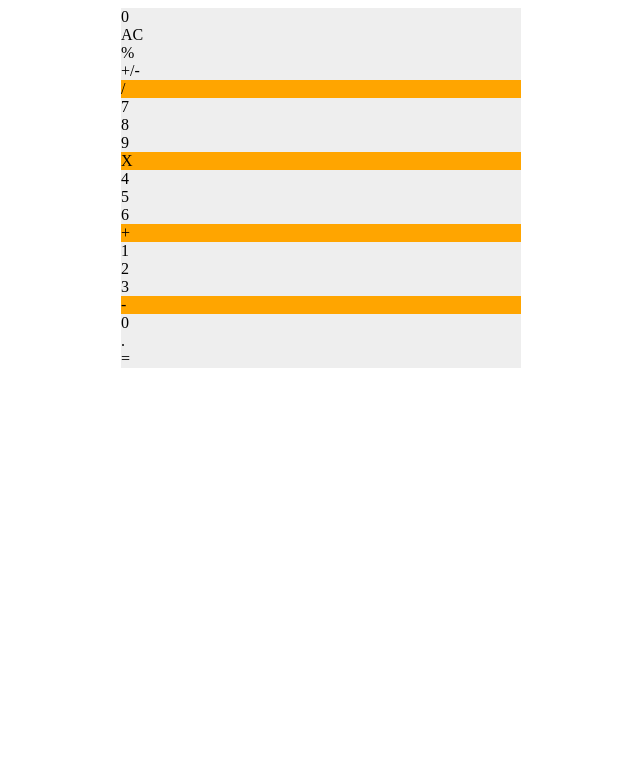
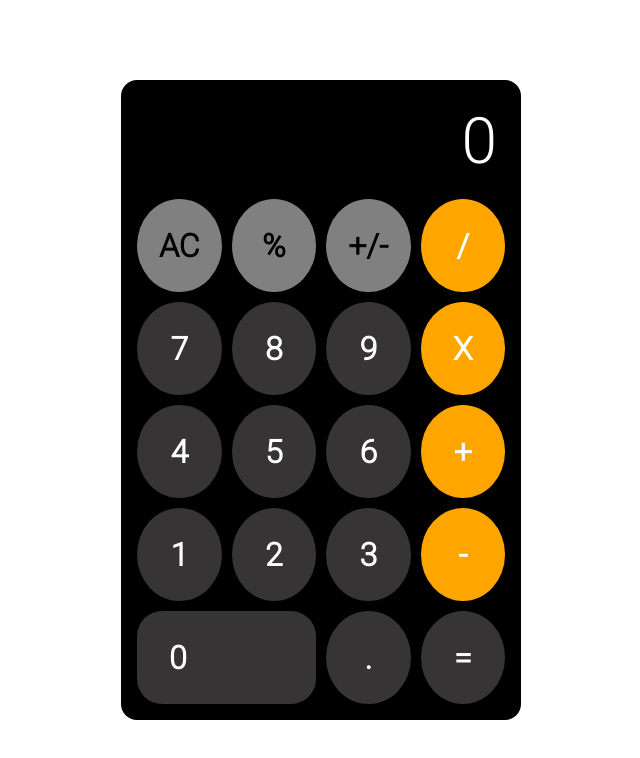
Before and after one commit to IjayAbby/math-magicians, a React (Create React App) app: page / in a window 1280 px wide. Shown: the top 758 px of the page, without its empty margins (319-959 px from the left). Built offline with nearby package versions, Linux system fonts and the light colour scheme.

Commit message:
Style the app

```diff
--- a/src/App.css
+++ b/src/App.css
@@ -1,39 +1,81 @@
-.container {
-  background-color: #eee;
-  width: 400px;
-  margin: auto;
+@import url("https://fonts.googleapis.com/css2?family=Roboto:wght@300&display=swap");
+
+* {
+  padding: 0;
+  margin: 0;
+  box-sizing: border-box;
 }
 
-.grid-container {
+body {
   display: grid;
-  grid-template-columns: auto auto auto auto;
+  place-content: center;
+  font-family: "Roboto", sans-serif;
+  height: 100vh;
+  font-size: 2rem;
 }
 
-.calculator button {
-  border: 0.5px solid #ddd;
+.container {
+  height: 80vh;
+  width: 50vh;
+  background-color: black;
+  border-radius: 1rem;
+  padding: 1rem;
 }
 
-.grid-item {
-  background-color: #eee;
-  color: #333;
-  text-align: center;
-  padding: 20px;
-  font-size: 14px;
+.wrapper {
+  display: grid;
+  height: 100%;
+  width: 100%;
+  grid-template-columns: repeat(4, 1fr);
+  grid-template-rows: repeat(6, 1fr);
+  gap: 10px;
 }
 
-.grid-item:hover {
-  border: 1px solid #eee;
+.screen {
+  grid-column: 1 / -1;
+  color: white;
+  text-align: right;
+  padding: 0.5rem;
+  font-size: 4rem;
+  overflow: hidden;
 }
 
-.display {
-  text-align: right;
-  padding: 20px 35px;
+.btn {
+  display: grid;
+  place-content: center;
+  background-color: rgb(54, 52, 52);
+  border-radius: 50%;
+  color: white;
+  cursor: pointer;
+  font-weight: bold;
 }
 
-.zero {
-  grid-column: 1 / 3;
+.btn:hover {
+  background-color: gray;
+}
+
+.light-gray {
+  background-color: gray;
+  color: black;
+}
+
+.light-gray:hover {
+  background-color: white;
 }
 
 .orange {
   background-color: orange;
 }
+
+.orange:hover {
+  background-color: white;
+  color: orange;
+}
+
+.zero {
+  grid-column: 1 / span 2;
+  border-radius: 25px;
+  place-content: unset;
+  align-items: center;
+  padding-left: 2rem;
+}
```
